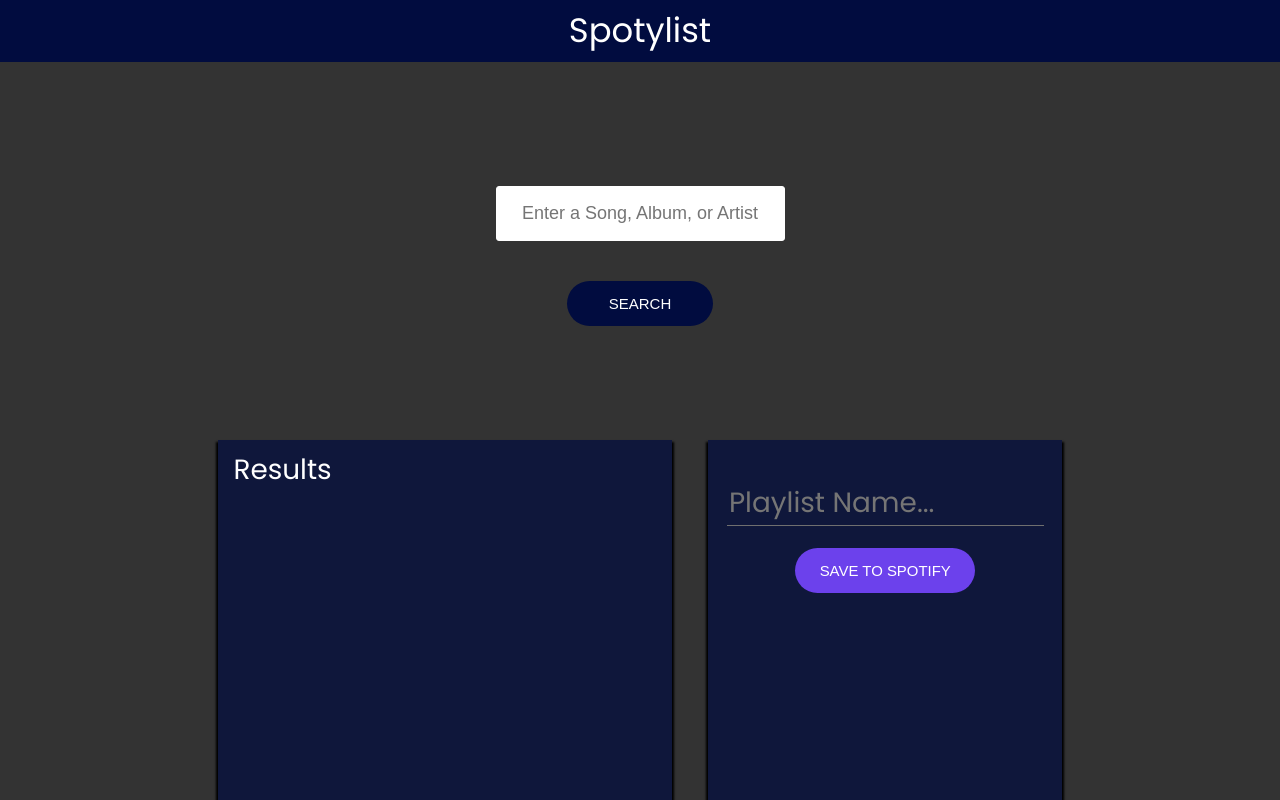
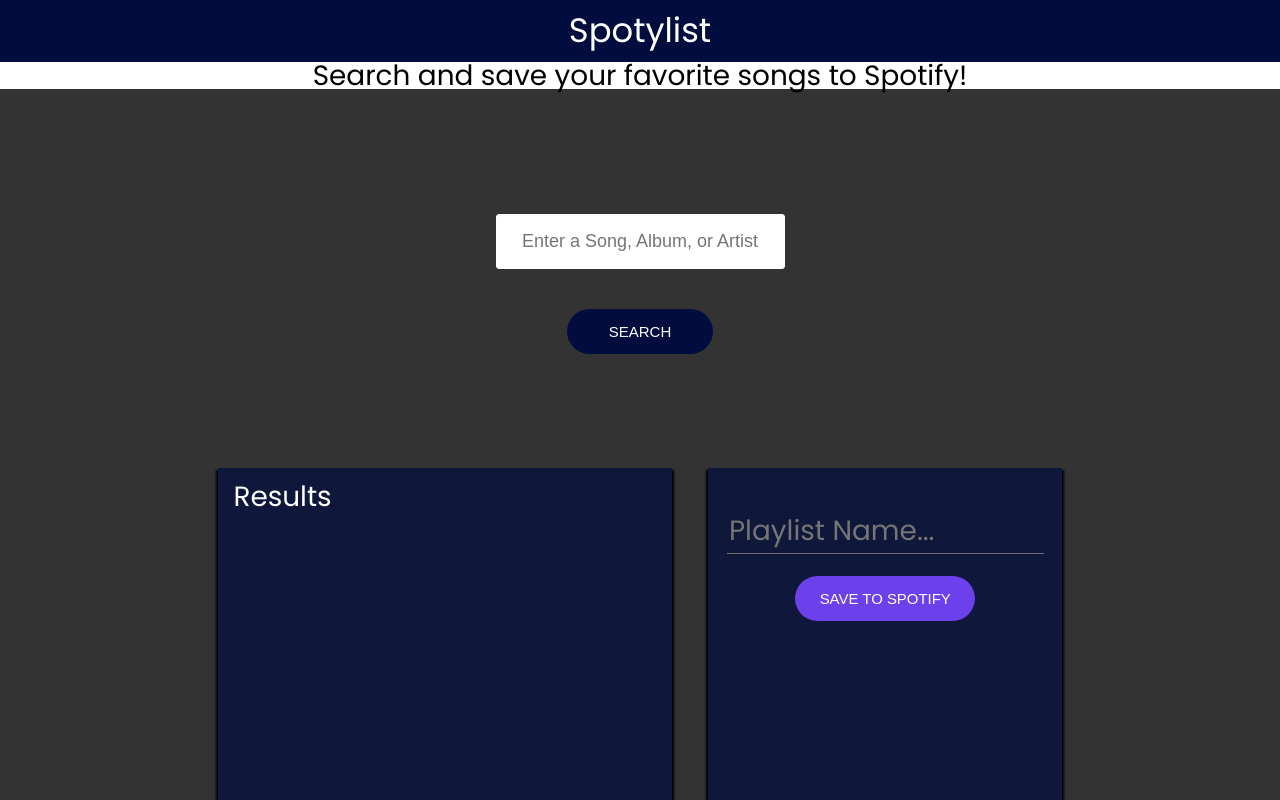
Before and after one commit to SebZG/spotylist, a React (Create React App) app: page / in a window 1280 px wide. Shown: the top 800 px of the page. Built offline with nearby package versions, Linux system fonts and the light colour scheme.

Commit message:
Add subtitle

```diff
--- a/src/components/App/App.jsx
+++ b/src/components/App/App.jsx
@@ -100,8 +100,10 @@
 	}, [playlistName, playlistTracks]);
 
 	return (
-		<div>
+		<>
 			<h1>Spotylist</h1>
+
+			<h2 className={styles.subtitle}>Search and save your favorite songs to Spotify!</h2>
 
 			<div className={styles.App}>
 				<SearchBar
@@ -127,7 +129,7 @@
 					/>
 				</div>
 			</div>
-		</div>
+		</>
 	);
 }
 
--- a/src/components/App/App.module.css
+++ b/src/components/App/App.module.css
@@ -45,6 +45,10 @@
 	width: 100%;
 }
 
+.subtitle {
+	text-align: center;
+}
+
 @media only screen and (max-width: 1020px) {
 	.App-playlist {
 		align-items: center;
```
Also changed, not shown: 1 other file (tests, documents, lock files or other folders).
